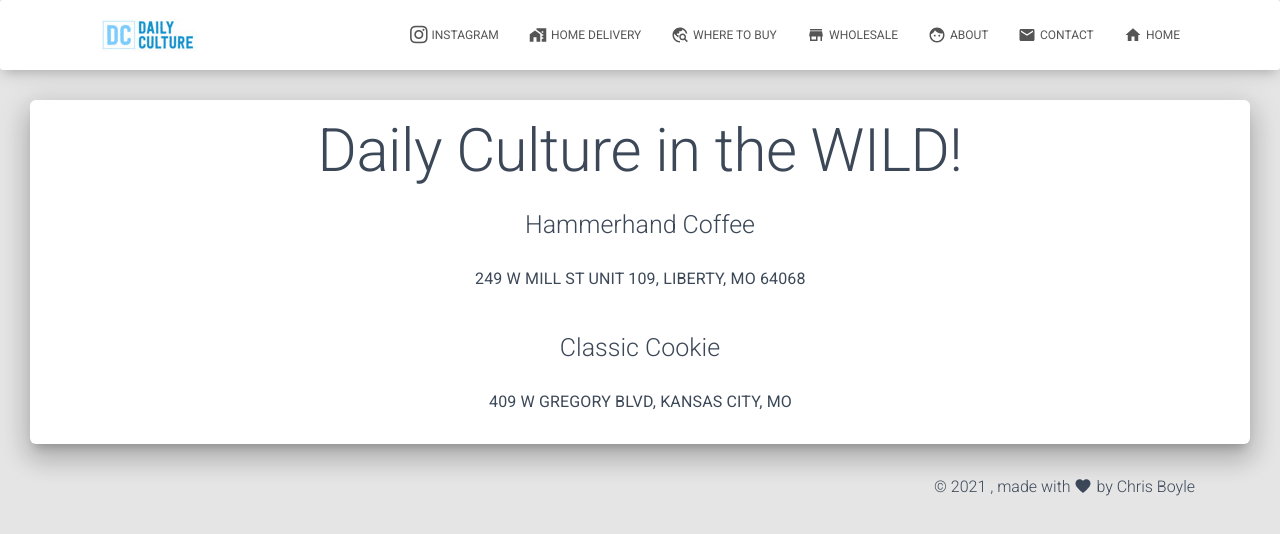
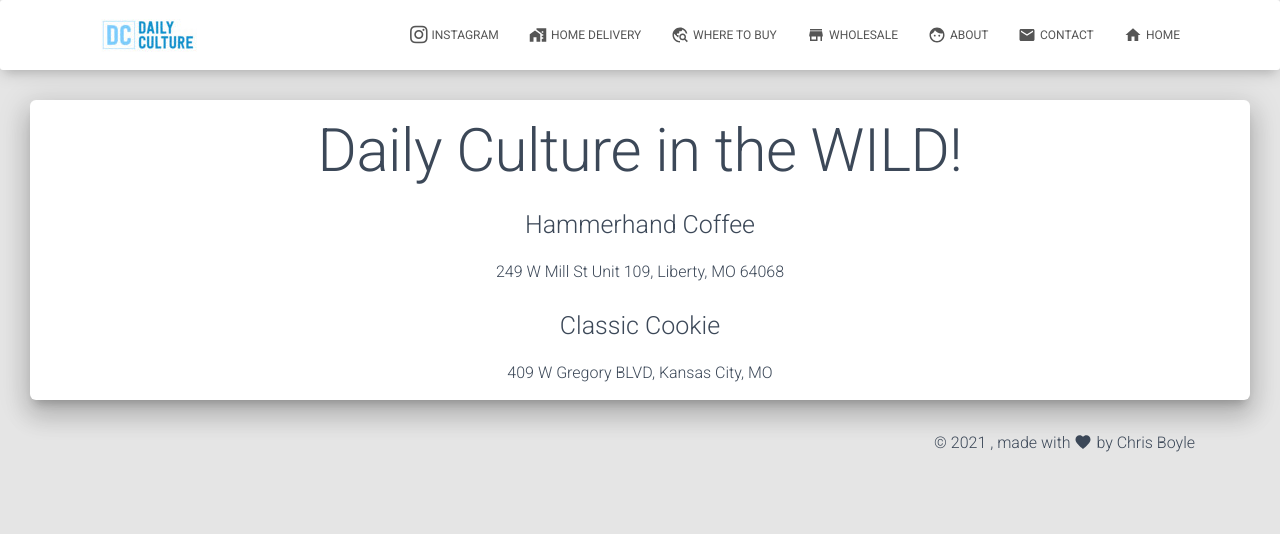
Before and after one commit to ETS-ReactNative5/DailyCulture, a Next.js app: page /where in a window 1280 px wide. Shown: the top 534 px of the page. Built offline with nearby package versions, Linux system fonts and the light colour scheme; no server answers.

Commit message:
fixed styling on address fields

```diff
--- a/pages/where.js
+++ b/pages/where.js
@@ -71,15 +71,14 @@
                 <Grid container align='center' spacing={1}>
                   <Grid item xs={12}>
                     <h3>{location.name}</h3>
-                    <Button
-                      onClick={() => openMap(location.GPS)}
-                      color='transparent'
-                      className={classes.navLink}
-                    >
-                      <Typography variant='body1' align='center'>
-                        {location.address}
-                      </Typography>
-                    </Button>
+                  </Grid>
+                  <Grid
+                    item
+                    xs={12}
+                    style={{ cursor: 'pointer' }}
+                    onClick={() => openMap(location.GPS)}
+                  >
+                    {location.address}
                   </Grid>
                 </Grid>
               );
```
